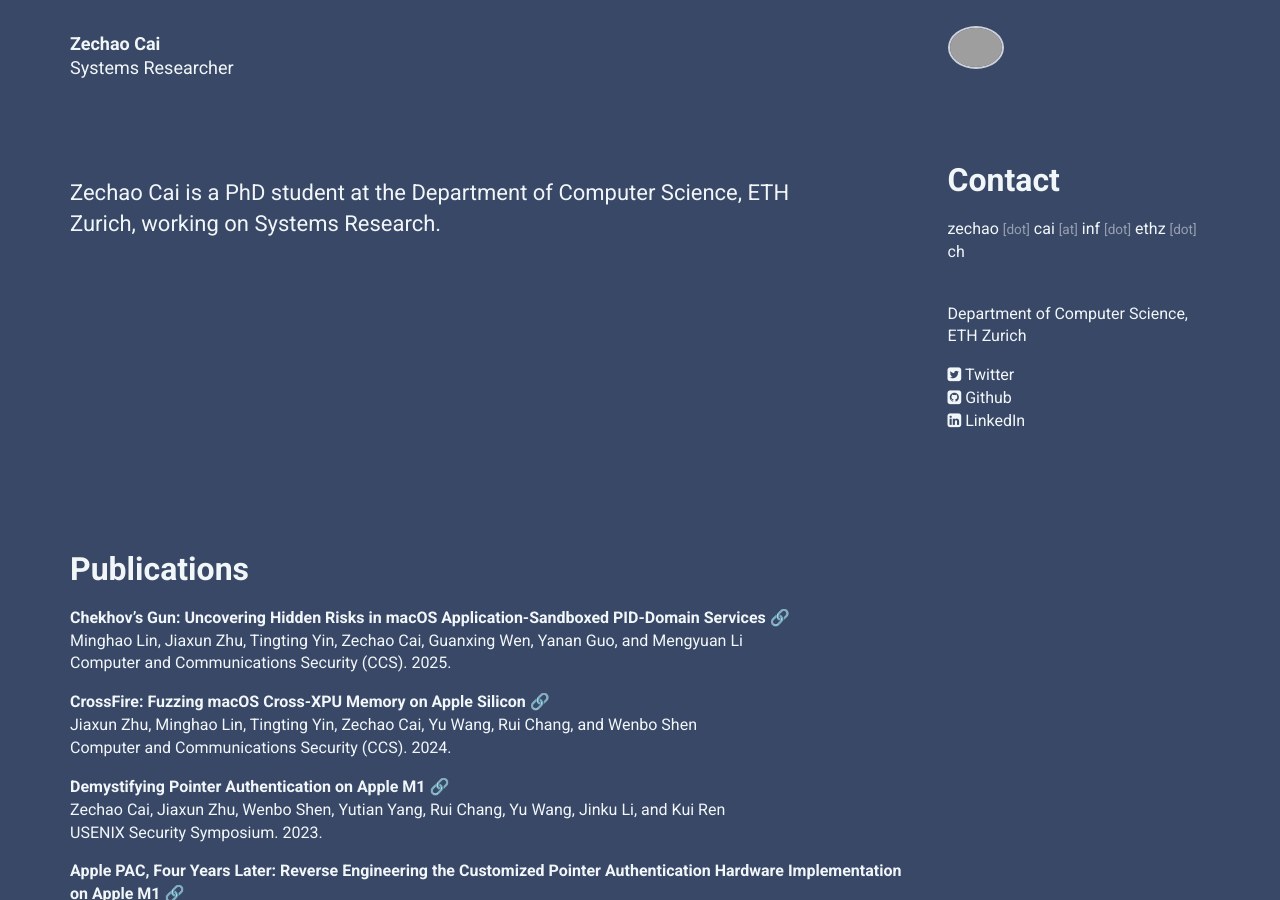
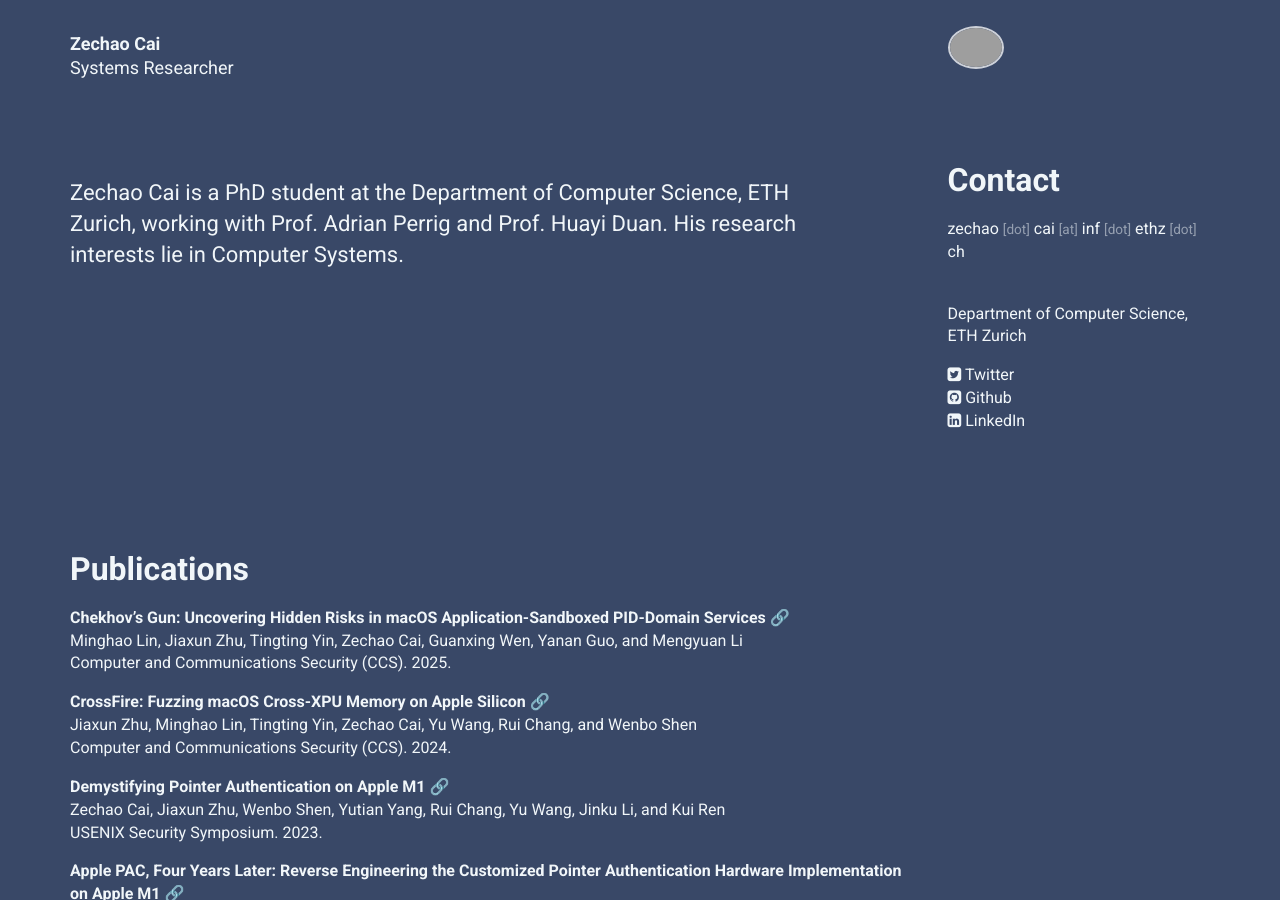
Before and after one commit to zech4o/zech4o.github.io, a Jekyll site: the page built from index.html, in a window 1280 px wide and 900 px high. Built offline with Jekyll 4.4.1, drawn with Linux system fonts in a browser that asks for light colours; nearby versions of some CDN libraries; grey boxes are pictures that could not be loaded.

Commit message:
update 2025-10-09

```diff
--- a/_data/personal.yml
+++ b/_data/personal.yml
@@ -31,4 +31,4 @@
 intro:
   title:
   body: >
-   Zechao Cai is a PhD student at the Department of Computer Science, ETH Zurich, working on Systems Research.
+   Zechao Cai is a PhD student at the Department of Computer Science, ETH Zurich, working with Prof. Adrian Perrig and Prof. Huayi Duan. His research interests lie in Computer Systems.
```
Also changed, not shown: img/icon_bak.jpeg (deleted), 1 other file.
